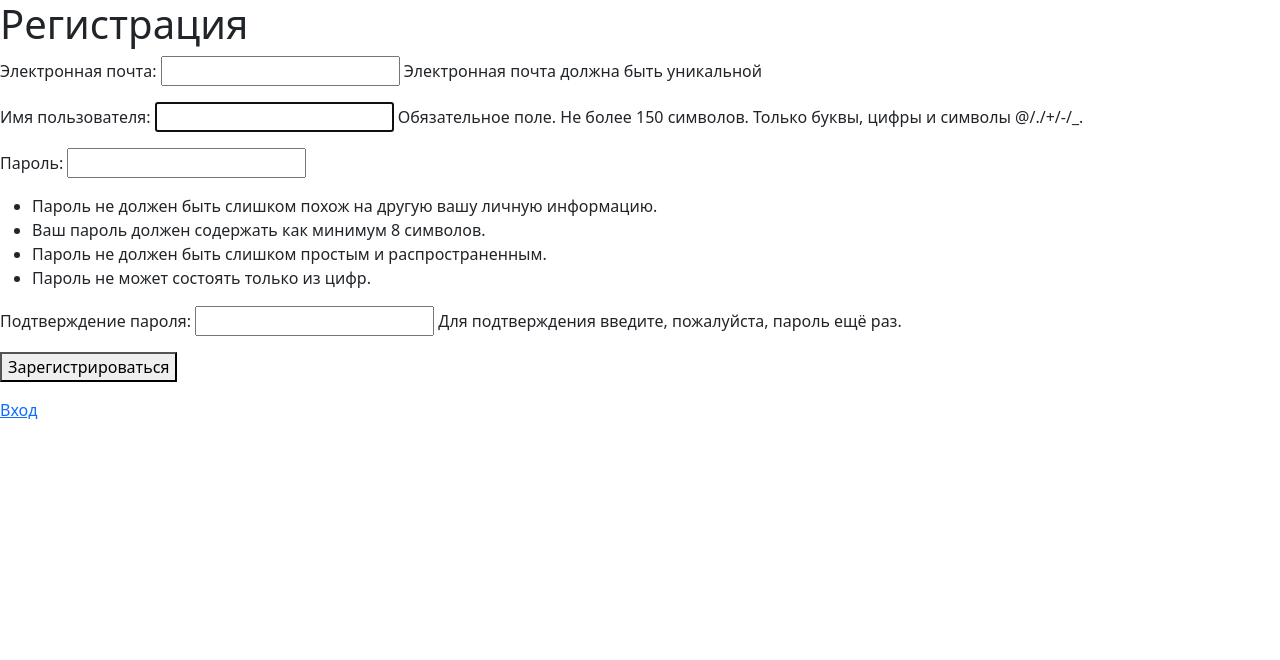
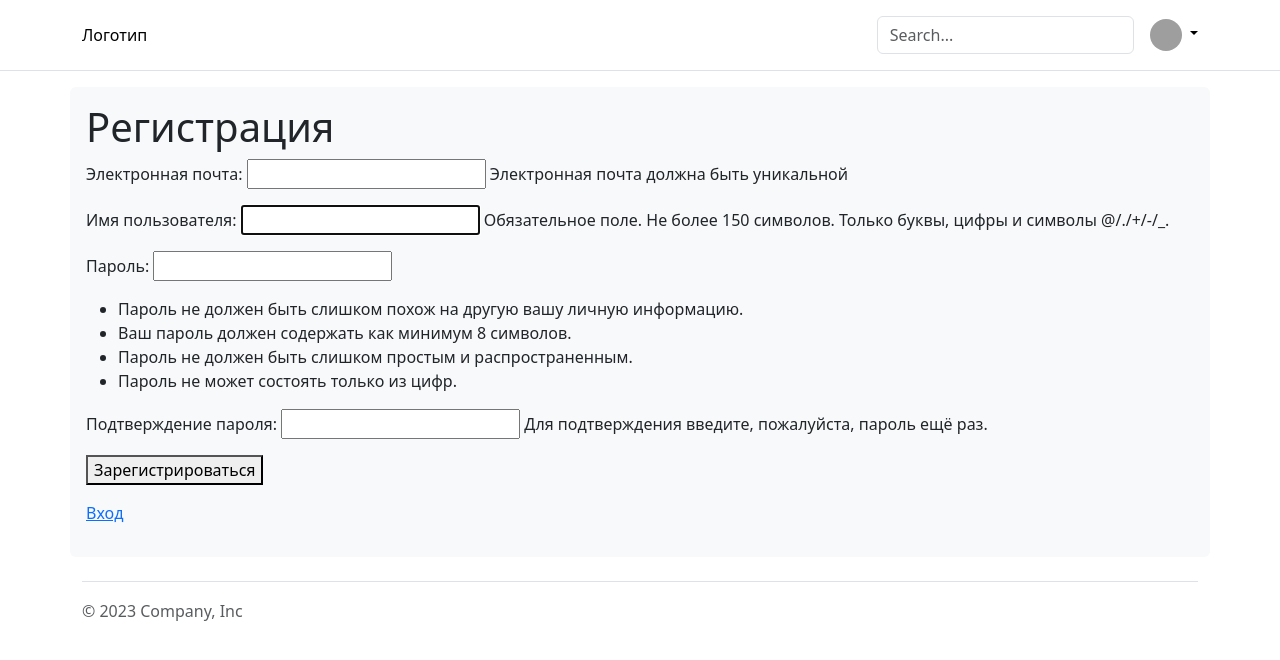
Before and after one commit to romanpaltsev/social-network, a Django app: page /users/register/ in a window 1280 px wide. Shown: the top 660 px of the page. Run offline with Django 4.2, Linux system fonts and the light colour scheme; grey boxes are pictures that could not be loaded.

Commit message:
add bootstrap style

```diff
--- a/users/templates/base.html
+++ b/users/templates/base.html
@@ -7,6 +7,52 @@
     <title>{% block title %}{% endblock title %}</title>
 </head>
 <body>
-    {% block content%}{% endblock content %}
+    <header class="p-3 mb-3 border-bottom">
+        <div class="container">
+          <div class="d-flex flex-wrap align-items-center justify-content-center justify-content-lg-start">
+            <a href="/" class="d-flex align-items-center mb-2 mb-lg-0 link-body-emphasis text-decoration-none">
+              Логотип
+            </a>
+
+            <ul class="nav col-12 col-lg-auto me-lg-auto mb-2 justify-content-center mb-md-0">
+              <!-- <li><a href="#" class="nav-link px-2 link-secondary">Overview</a></li>
+              <li><a href="#" class="nav-link px-2 link-body-emphasis">Inventory</a></li> -->
+            </ul>
+
+            <form class="col-12 col-lg-auto mb-3 mb-lg-0 me-lg-3" role="search">
+              <input type="search" class="form-control" placeholder="Search..." aria-label="Search">
+            </form>
+
+            <div class="dropdown text-end">
+              <a href="#" class="d-block link-body-emphasis text-decoration-none dropdown-toggle" data-bs-toggle="dropdown" aria-expanded="false">
+                <img src="https://github.com/mdo.png" alt="mdo" width="32" height="32" class="rounded-circle">
+              </a>
+              <ul class="dropdown-menu text-small">
+                <li><a class="dropdown-item" href="#">Профиль</a></li>
+                <li><a class="dropdown-item" href="#">Настройки</a></li>
+                <li><hr class="dropdown-divider"></li>
+                <li><a class="dropdown-item" href="#">Выход</a></li>
+              </ul>
+            </div>
+          </div>
+        </div>
+    </header>
+    <div class="container bg-body-tertiary rounded p-3">
+        {% block content%}{% endblock content %}
+    </div>
+    <div class="container">
+        <footer class="d-flex flex-wrap justify-content-between align-items-center py-3 my-4 border-top">
+            <div class="col-md-4 d-flex align-items-center">
+            <span class="mb-3 mb-md-0 text-body-secondary">© 2023 Company, Inc</span>
+            </div>
+
+            <ul class="nav col-md-4 justify-content-end list-unstyled d-flex">
+            <li class="ms-3"><a class="text-body-secondary" href="#"><svg class="bi" width="24" height="24"><use xlink:href="#twitter"></use></svg></a></li>
+            <li class="ms-3"><a class="text-body-secondary" href="#"><svg class="bi" width="24" height="24"><use xlink:href="#instagram"></use></svg></a></li>
+            <li class="ms-3"><a class="text-body-secondary" href="#"><svg class="bi" width="24" height="24"><use xlink:href="#facebook"></use></svg></a></li>
+            </ul>
+        </footer>
+    </div>
+<script src="https://cdn.jsdelivr.net/npm/bootstrap@5.3.2/dist/js/bootstrap.bundle.min.js" integrity="sha384-C6RzsynM9kWDrMNeT87bh95OGNyZPhcTNXj1NW7RuBCsyN/o0jlpcV8Qyq46cDfL" crossorigin="anonymous"></script>
 </body>
 </html>
```
